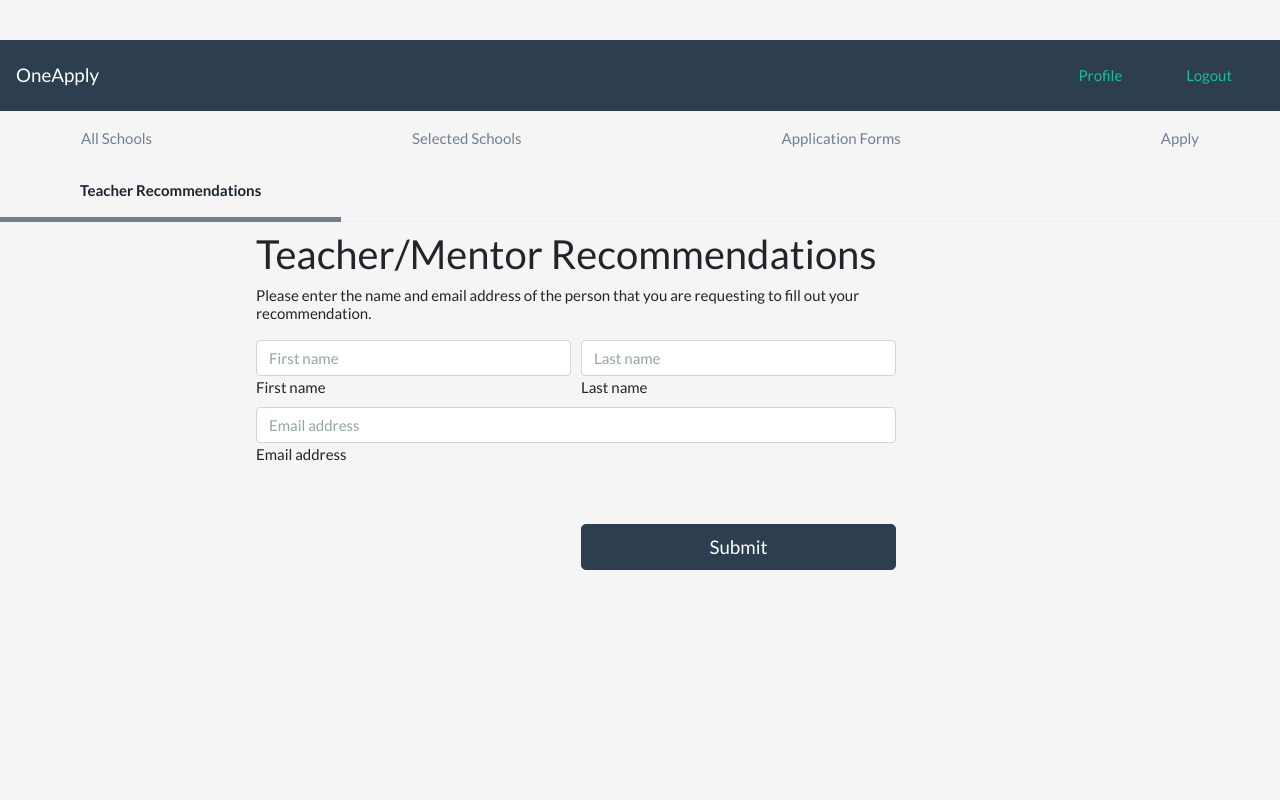
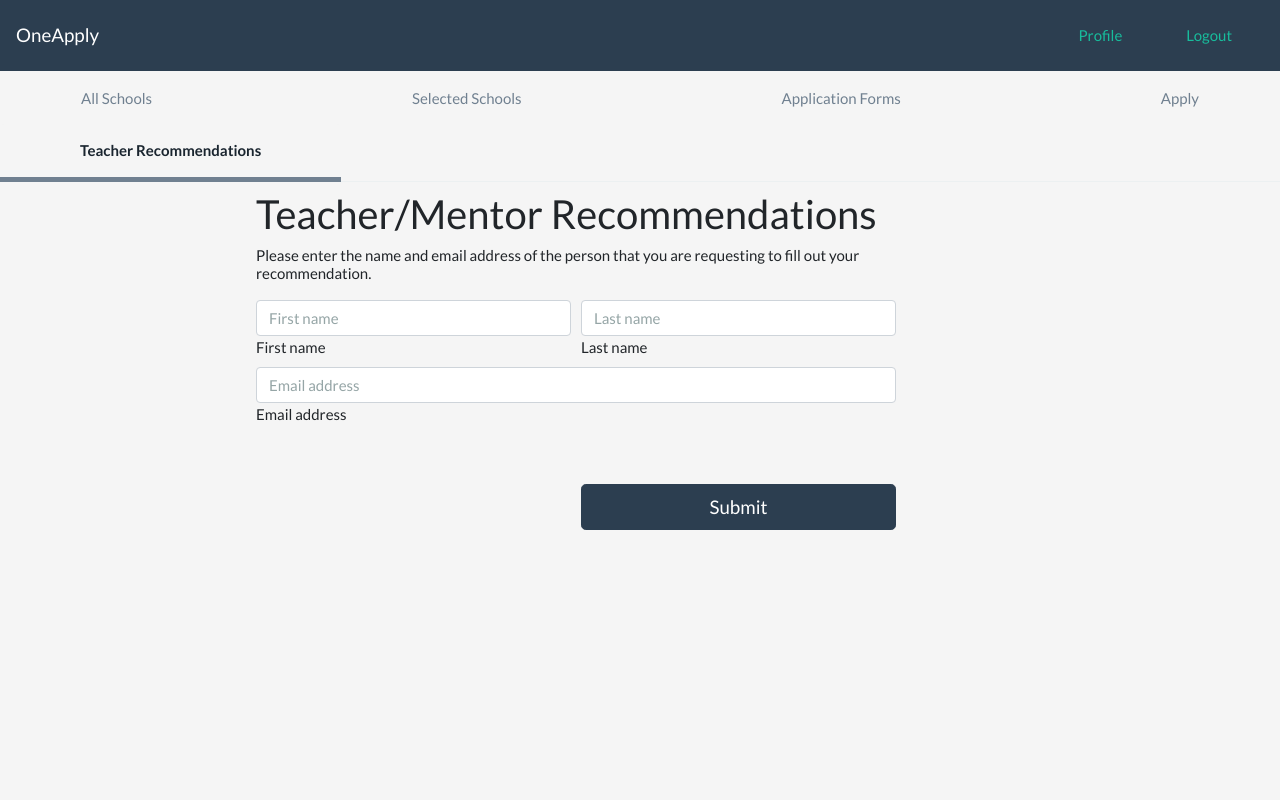
Before and after one commit to gcivil-nyu-org/fall2019-cs-gy-6063-team-three, a Django app: page /dashboard/recommendation/add_teacher/ in a window 1280 px wide. Run offline with Django 3.2, Linux system fonts and the light colour scheme; some libraries are stand-ins or nearby versions.

Commit message:
changes to view

```diff
--- a/OneApply/urls.py
+++ b/OneApply/urls.py
@@ -11,7 +11,6 @@ urlpatterns = [
     path("admissions/", include("admissions.urls")),
     path("dashboard/", include("dashboard.urls")),
     path("high_school/", include("high_school.urls")),
-    path("recommendation/", include("recommendation.urls")),
     path("admin/", admin.site.urls),
     url(
         r"^activate_student_account/(?P<uidb64>[0-9A-Za-z_\-]+)/(?P<token>[0-9A-Za-z]{1,13}-[0-9A-Za-z]{1,20})/$",  # noqa: E501
--- a/recommendation/templates/recommendation/recommendation_form.html
+++ b/recommendation/templates/recommendation/recommendation_form.html
@@ -1,4 +1,4 @@
-{% extends 'dashboard/index.html' %}
+{% extends 'recommendation/index.html' %}
 {% block recommend_form %}
 
 {% load static %}
--- a/recommendation/views.py
+++ b/recommendation/views.py
@@ -9,6 +9,7 @@ from OneApply.constants import UserType
 
 
 def new_recommendation(request):
+    # TODO Add test cases to check for unauthorized access
     if request.method == "POST":
         user_type = request.session.get("user_type", None)
         username = request.session.get("username", None)
@@ -33,6 +34,7 @@ def new_recommendation(request):
             to_email = form.cleaned_data["email_address"]
             email = EmailMessage(mail_subject, message, to=[to_email])
             email.send()
+            # TODO Add redirect button with response
             return HttpResponse(
                 "An email has been sent to the teacher you added with instructions on how to fill out your recommendation!"  # noqa E501
             )
--- a/static/recommendation/css/recommendation.css
+++ b/static/recommendation/css/recommendation.css
@@ -4,10 +4,6 @@ html, body {
 
 body {
     display: -ms-flexbox;
-    display: flex;
-    -ms-flex-align: center;
-    align-items: center;
-    padding-top: 40px;
     padding-bottom: 40px;
     background-color: #f5f5f5;
 }
```
